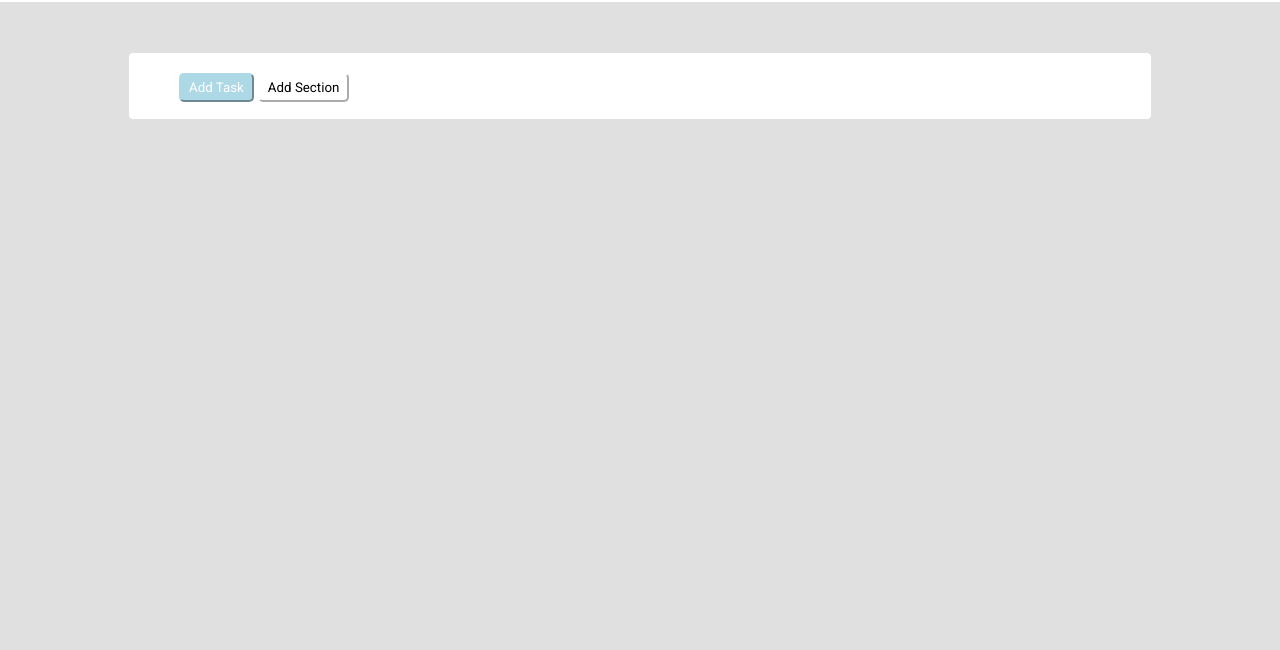
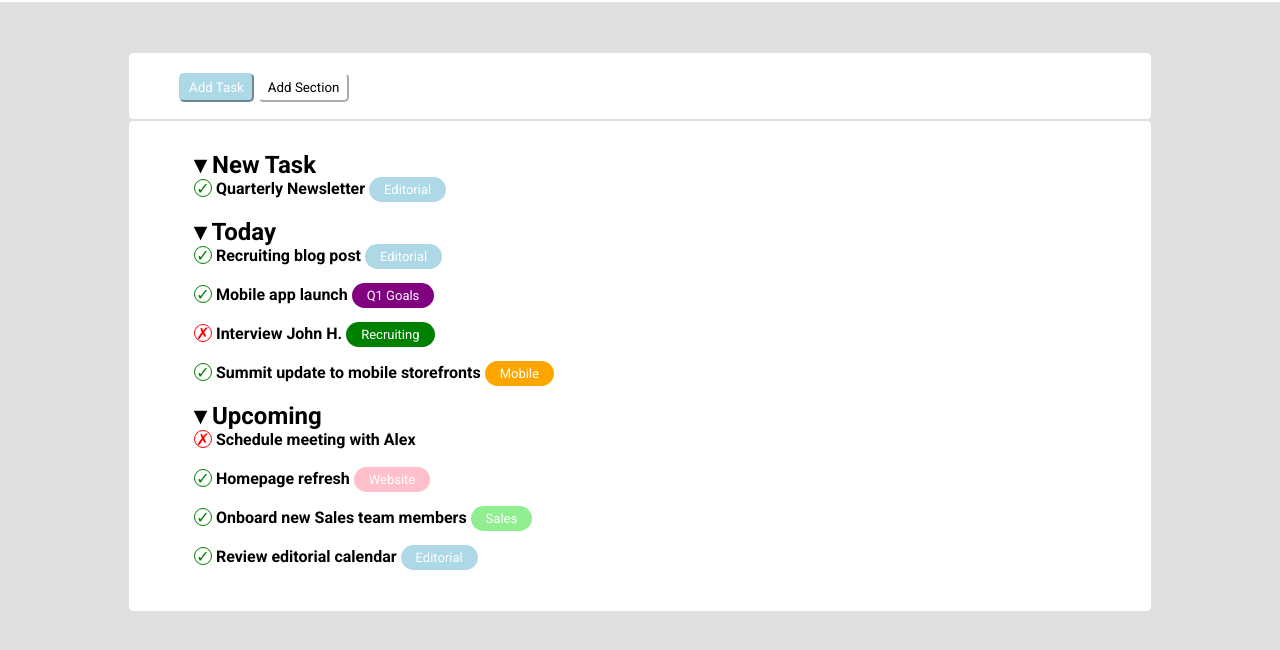
Before and after one commit to MironAlberto/html-css-toboolist, a plain HTML site: page index.html in a window 1280 px wide. Shown: the part 58-708 px from the top of the page. Drawn offline with Linux system fonts and the light colour scheme.

Commit message:
aggiunta ultima parte main + attributi css - fine general

```diff
--- a/css/style.css
+++ b/css/style.css
@@ -11,6 +11,12 @@
 
 body{
     background-color: rgb(224, 224, 224);
+}
+
+li{
+    padding-left: 5px;
+    list-style: none;
+    margin-bottom: 20px;
 }
 
 /* fine general */
@@ -65,3 +71,63 @@ main{
     color: white;
     border-color: lightblue;
 }
+
+#list-container{
+    background-color: white;
+    padding: 10px;
+    border-radius: 20px;
+}
+
+.check{
+    border-radius: 50%;
+    border: 1px solid grey;
+    color: grey;
+    display: inline-block;
+    width: 18px;
+    height: 18px;
+    text-align: center;
+    line-height: 18px;
+}
+
+.done{
+    border-color: green;
+    color: green;
+}
+
+.not-done{
+    border-color: red;
+    color: red;
+}
+
+.list-box{
+    padding: 5px 15px;
+    border-radius: 20px;
+    color: white;
+    font-size: 13px;
+}
+
+#lightblue-list-box{
+    background-color: lightblue;
+}
+
+#purple-list-box{
+    background-color: purple;
+}
+
+#green-list-box{
+    background-color: green;
+}
+
+#orange-list-box{
+    background-color: orange;
+}
+
+#pink-list-box{
+    background-color: pink;
+}
+
+#lightgreen-list-box{
+    background-color: lightgreen;
+}
+
+/* fine main */
--- a/index.html
+++ b/index.html
@@ -43,7 +43,145 @@
                 </div>
             </div>
 
+            <!-- container list -->
 
+            <div class="container">
+                <div id="list-container">
+                    <ul>
+                        <li>
+                            <h2>
+                                &#9662; New Task
+                            </h2>
+
+                            <span class="check done">
+                                &checkmark;
+                            </span>
+
+                            <strong>
+                                Quarterly Newsletter
+                            </strong>
+
+                            <span class="list-box" id="lightblue-list-box">
+                                Editorial
+                            </span>
+                        </li>
+                    </ul>
+
+                    <ul>
+                        <li>
+                            <h2>
+                                &#9662; Today
+                            </h2>
+
+                            <span class="check done">
+                                &checkmark;
+                            </span>
+
+                            <strong>
+                                Recruiting blog post
+                            </strong>
+
+                            <span class="list-box" id="lightblue-list-box">
+                                Editorial
+                            </span>
+                        </li>
+                        <li>
+                            <span class="check done">
+                                &checkmark;
+                            </span>
+
+                            <strong>
+                                Mobile app launch
+                            </strong>
+
+                            <span class="list-box" id="purple-list-box">
+                                Q1 Goals
+                            </span>
+                        </li>
+                        <li>
+                            <span class="check not-done">
+                                &cross;
+                            </span>
+
+                            <strong>
+                                Interview John H.
+                            </strong>
+
+                            <span class="list-box" id="green-list-box">
+                                Recruiting
+                            </span>
+                        </li>
+                        <li>
+                            <span class="check done">
+                                &checkmark;
+                            </span>
+
+                            <strong>
+                                Summit update to mobile storefronts
+                            </strong>
+
+                            <span class="list-box" id="orange-list-box">
+                                Mobile
+                            </span>
+                        </li>
+                    </ul>
+
+                    <ul>
+                        <li>
+                            <h2>
+                                &#9662; Upcoming
+                            </h2>
+
+                            <span class="check not-done">
+                                &cross;
+                            </span>
+
+                            <strong>
+                                Schedule meeting with Alex
+                            </strong>
+                        </li>
+                        <li>
+                            <span class="check done">
+                                &checkmark;
+                            </span>
+
+                            <strong>
+                                Homepage refresh
+                            </strong>
+
+                            <span class="list-box" id="pink-list-box">
+                                Website
+                            </span>
+                        </li>
+                        <li>
+                            <span class="check done">
+                                &checkmark;
+                            </span>
+
+                            <strong>
+                                Onboard new Sales team members
+                            </strong>
+
+                            <span class="list-box" id="lightgreen-list-box">
+                                Sales
+                            </span>
+                        </li>
+                        <li>
+                            <span class="check done">
+                                &checkmark;
+                            </span>
+
+                            <strong>
+                                Review editorial calendar
+                            </strong>
+
+                            <span class="list-box" id="lightblue-list-box">
+                                Editorial
+                            </span>
+                        </li>
+                    </ul>
+                </div>
+            </div>
         </main>
     </body>
 </html>
```
